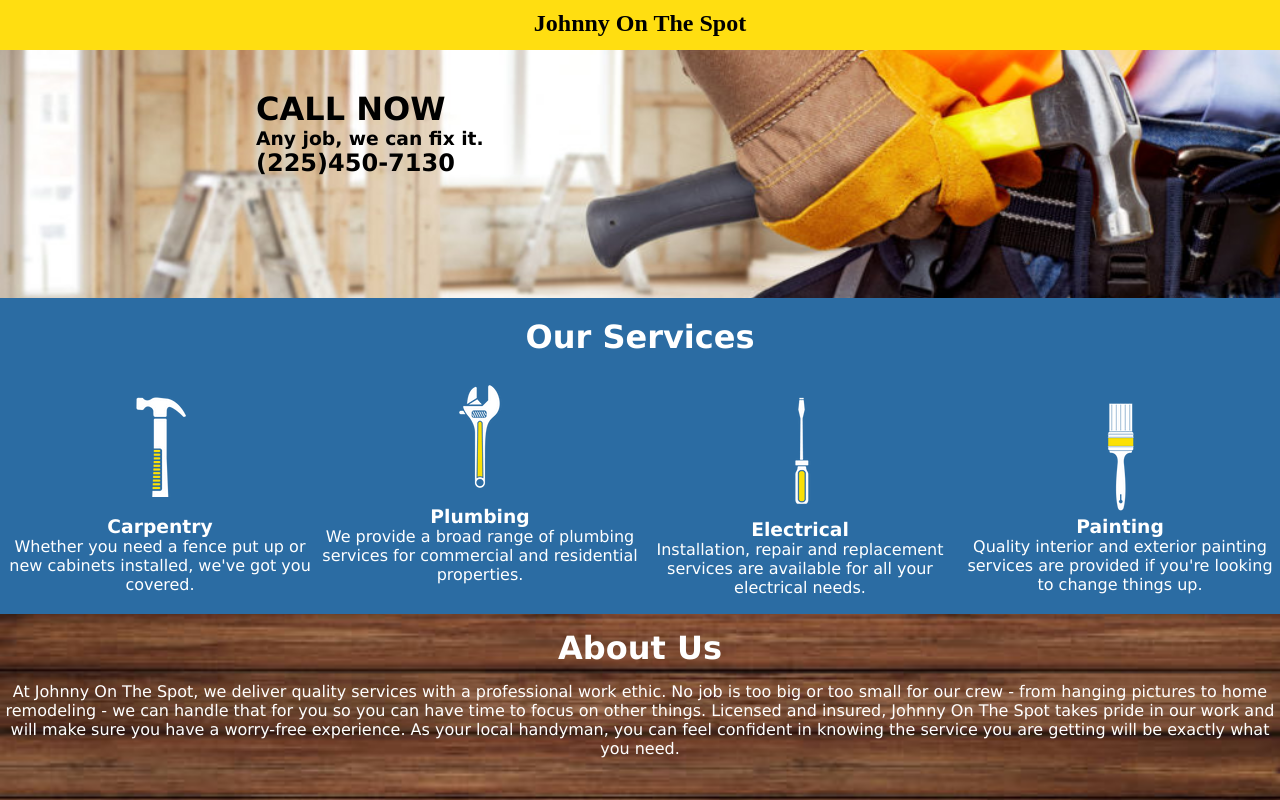
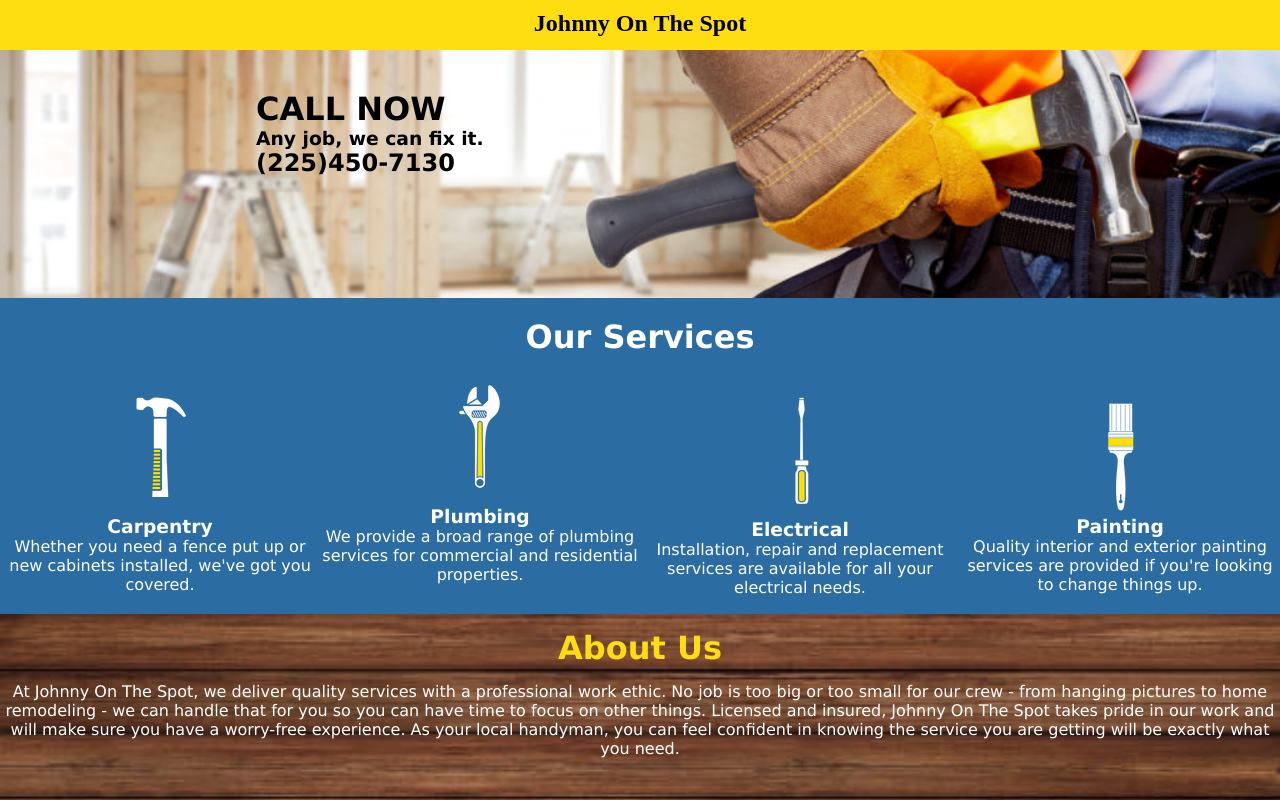
Before and after one commit to johnnyonthespot747/johnnyonthespot747.github.io, an Angular app: page / in a window 1280 px wide. Shown: the top 800 px of the page. Built offline with nearby package versions, Linux system fonts and the light colour scheme.

Commit message:
changed about color

```diff
--- a/src/app/home/home.component.css
+++ b/src/app/home/home.component.css
@@ -100,6 +100,10 @@
     background-position: center center;
     color: white;
     padding-top: 15px;
+}
+
+#about h1{
+    color:rgb(255, 222, 17);
 }
 
 #about p{
```
